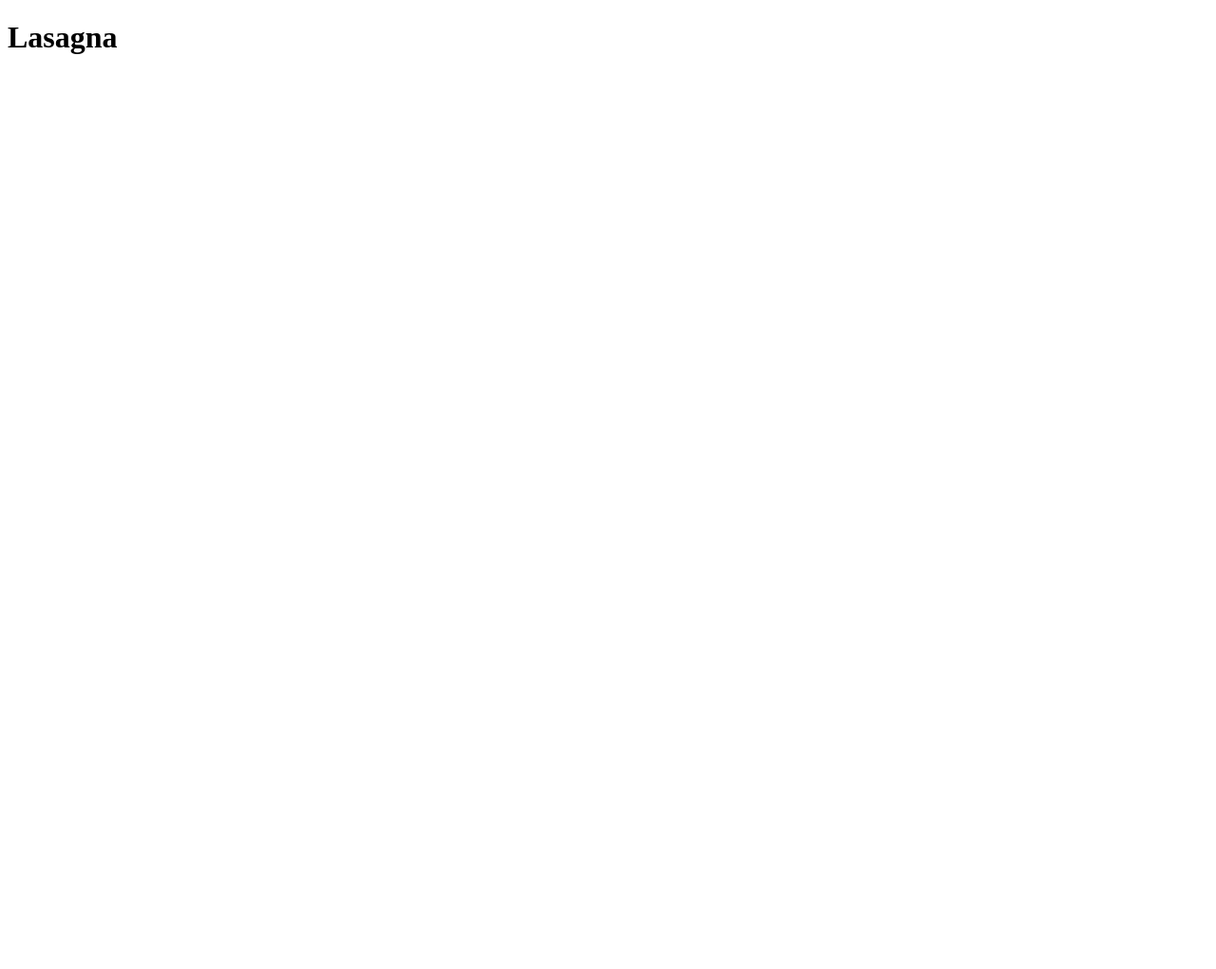
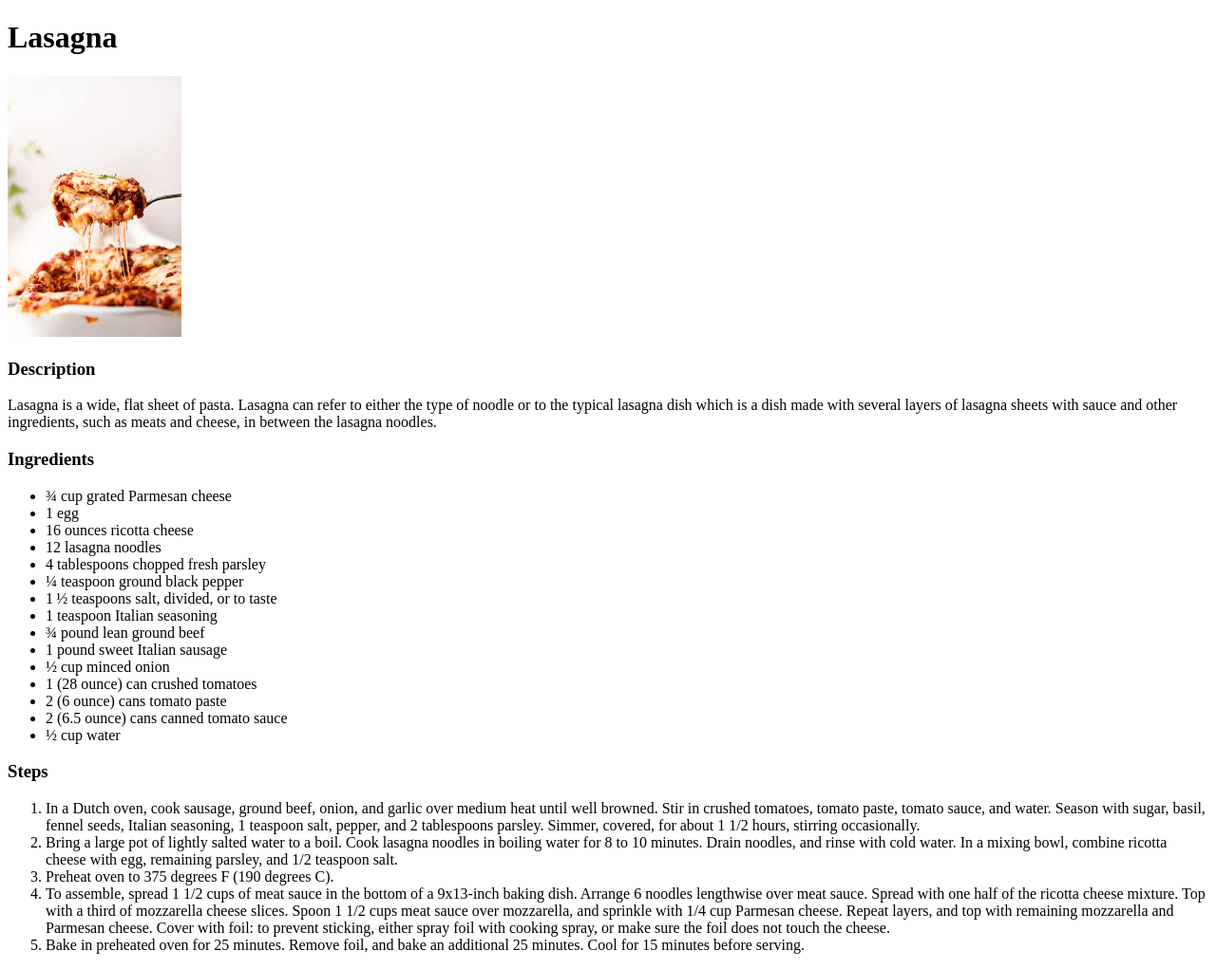
Before and after one commit to JaMiracleTims/odin-recipes, a plain HTML site: page recipes/lasagna.html in a window 1280 px wide. Shown: the whole page at 95% size. Before the commit the page ends 800 px from the top, so only its background shows below. Drawn offline with Linux system fonts and the light colour scheme.

Commit message:
add recipes/lasagna.html

```diff
--- a/recipes/lasagna.html
+++ b/recipes/lasagna.html
@@ -8,8 +8,42 @@
 <body>
     <h1>Lasagna</h1>
 
+    <img src="../images/unknown.jpg" alt="Lasagna Picture">
+<h3>Description</h3>
+    <p>Lasagna is a wide, flat sheet of pasta. Lasagna can refer to either the type of noodle or to the typical lasagna dish which is a dish made with several layers of lasagna sheets with sauce and other ingredients, such as meats and cheese, in between the lasagna noodles.</p>
+
+<h3>Ingredients</h3>
+    <ul>
+        <li>¾ cup grated Parmesan cheese  </li>
+        <li>1 egg</li>
+        <li>16 ounces ricotta cheese</li>
+        <li>12 lasagna noodles</li>
+        <li>4 tablespoons chopped fresh parsley</li>
+        <li>¼ teaspoon ground black pepper</li>
+        <li>1 ½ teaspoons salt, divided, or to taste</li>
+        <li>1 teaspoon Italian seasoning</li>
+        <li>¾ pound lean ground beef  </li>
+        <li>1 pound sweet Italian sausage</li>
+        <li>½ cup minced onion</li>
+        <li>1 (28 ounce) can crushed tomatoes</li>
+        <li>2 (6 ounce) cans tomato paste</li>
+        <li>2 (6.5 ounce) cans canned tomato sauce</li>
+        <li>½ cup water</li>
+  </ul>
+
+  <h3>Steps</h3>
+    <ol>
+        <li>In a Dutch oven, cook sausage, ground beef, onion, and garlic over medium heat until well browned. Stir in crushed tomatoes, tomato paste, tomato sauce, and water. Season with sugar, basil, fennel seeds, Italian seasoning, 1 teaspoon salt, pepper, and 2 tablespoons parsley. Simmer, covered, for about 1 1/2 hours, stirring occasionally.</li>
+        <li>Bring a large pot of lightly salted water to a boil. Cook lasagna noodles in boiling water for 8 to 10 minutes. Drain noodles, and rinse with cold water. In a mixing bowl, combine ricotta cheese with egg, remaining parsley, and 1/2 teaspoon salt.</li>
+        <li>Preheat oven to 375 degrees F (190 degrees C).</li>
+        <li>To assemble, spread 1 1/2 cups of meat sauce in the bottom of a 9x13-inch baking dish. Arrange 6 noodles lengthwise over meat sauce. Spread with one half of the ricotta cheese mixture. Top with a third of mozzarella cheese slices. Spoon 1 1/2 cups meat sauce over mozzarella, and sprinkle with 1/4 cup Parmesan cheese. Repeat layers, and top with remaining mozzarella and Parmesan cheese. Cover with foil: to prevent sticking, either spray foil with cooking spray, or make sure the foil does not touch the cheese.</li>
+        <li>Bake in preheated oven for 25 minutes. Remove foil, and bake an additional 25 minutes. Cool for 15 minutes before serving.</li>
+    </ol>
+
+
 </body>
 
 
 
+
 </html>
```
Also changed, not shown: images/Unknown.jpg (added).
